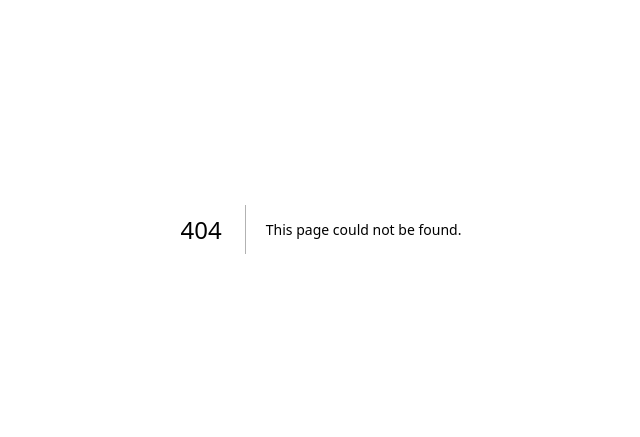
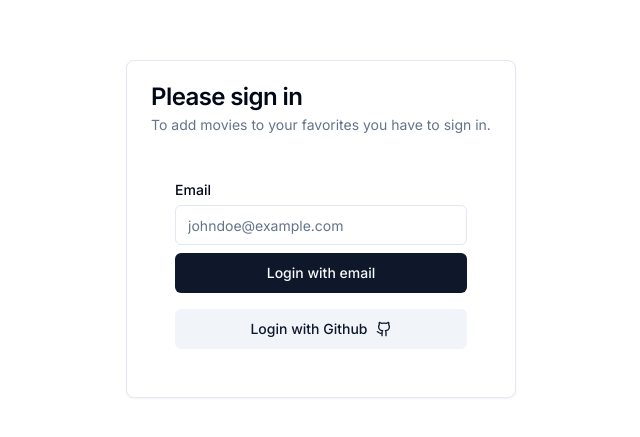
Before and after one commit to jwmik123/movie-database, a Next.js app: page /auth in a window 1280 px wide. Before the commit this address had no page. Shown: the part 171-608 px from the top of the page, without its empty margins (319-959 px from the left). Built offline with nearby package versions, Linux system fonts and the light colour scheme.

Commit message:
feat: add login page

```diff
--- /dev/null
+++ b/app/auth/page.tsx
@@ -0,0 +1,45 @@
+import { Button } from "@/components/ui/button";
+import {
+  Card,
+  CardContent,
+  CardDescription,
+  CardHeader,
+  CardTitle,
+} from "@/components/ui/card";
+import { Input } from "@/components/ui/input";
+import { Label } from "@/components/ui/label";
+import { Github } from "lucide-react";
+
+export default function AuthRoute() {
+  return (
+    <div className="w-screen h-screen flex items-center justify-center">
+      <Card>
+        <CardHeader>
+          <CardTitle>Please sign in</CardTitle>
+          <CardDescription>
+            To add movies to your favorites you have to sign in.
+          </CardDescription>
+        </CardHeader>
+        <CardHeader>
+          <CardContent>
+            <div className="flex flex-col">
+              <div className="flex flex-col gap-y-2">
+                <Label htmlFor="email">Email</Label>
+                <Input
+                  name="email"
+                  type="email"
+                  placeholder="johndoe@example.com"
+                />
+                <Button type="submit">Login with email</Button>
+
+                <Button variant="secondary" className="mt-2">
+                  Login with Github <Github className="w-4 h-4 ml-2" />
+                </Button>
+              </div>
+            </div>
+          </CardContent>
+        </CardHeader>
+      </Card>
+    </div>
+  );
+}
--- a/app/page.tsx
+++ b/app/page.tsx
@@ -1,10 +1,20 @@
-import Image from "next/image";
+import { getServerSession } from "next-auth";
+import { authOptions } from "./utils/auth";
 
-export default function Home() {
+export default async function Home() {
+  const session = await getServerSession(authOptions);
+
   return (
     <main>
-      <h1>Movie Database</h1>
-      <nav></nav>
+      <div className="p-10">
+        <h1 className="font-bold text-3xl">The Movie Database</h1>
+
+        {session ? (
+          <p className="mt-10"></p>
+        ) : (
+          <p className="mt-10">You are not authenticated. Please login.</p>
+        )}
+      </div>
     </main>
   );
 }
```
